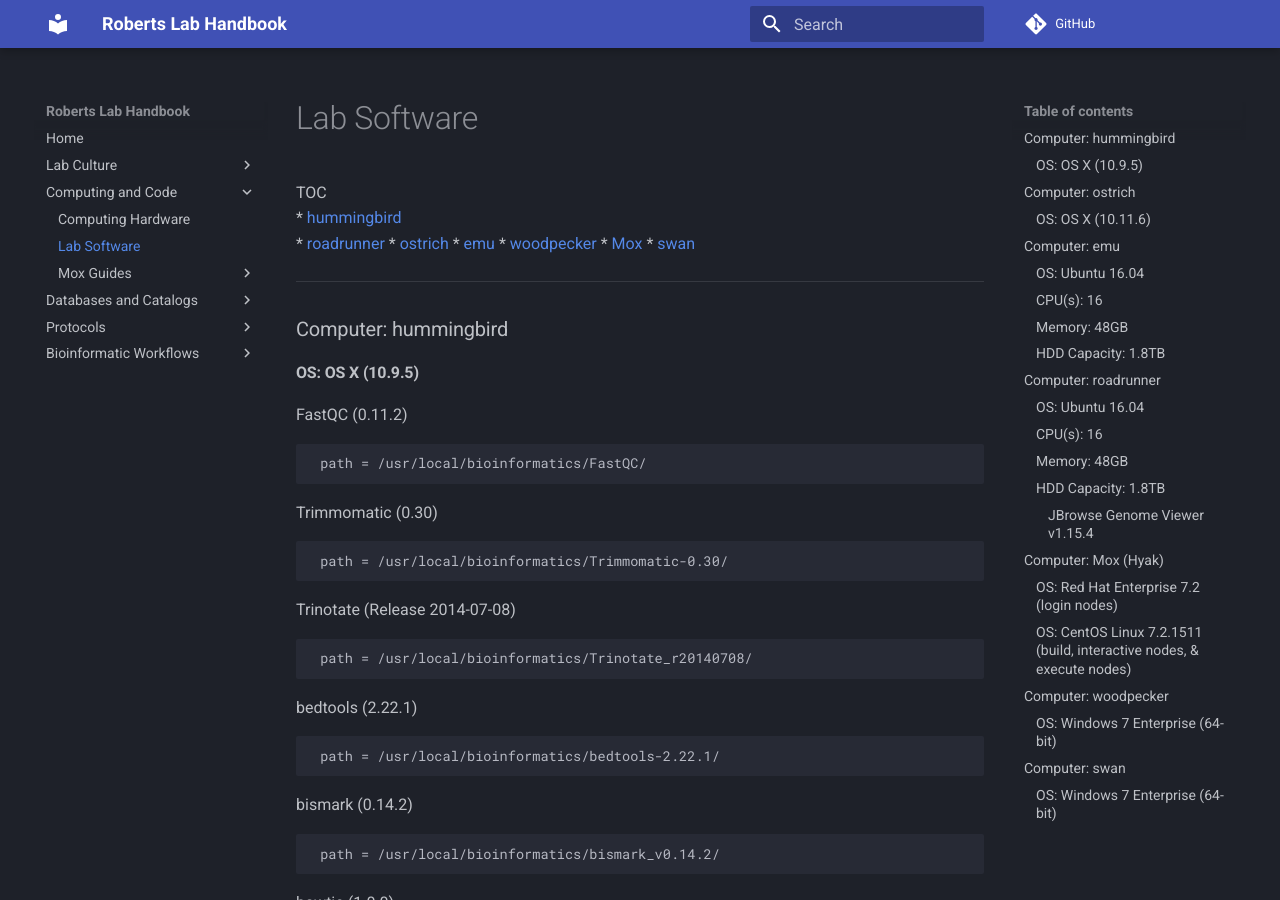
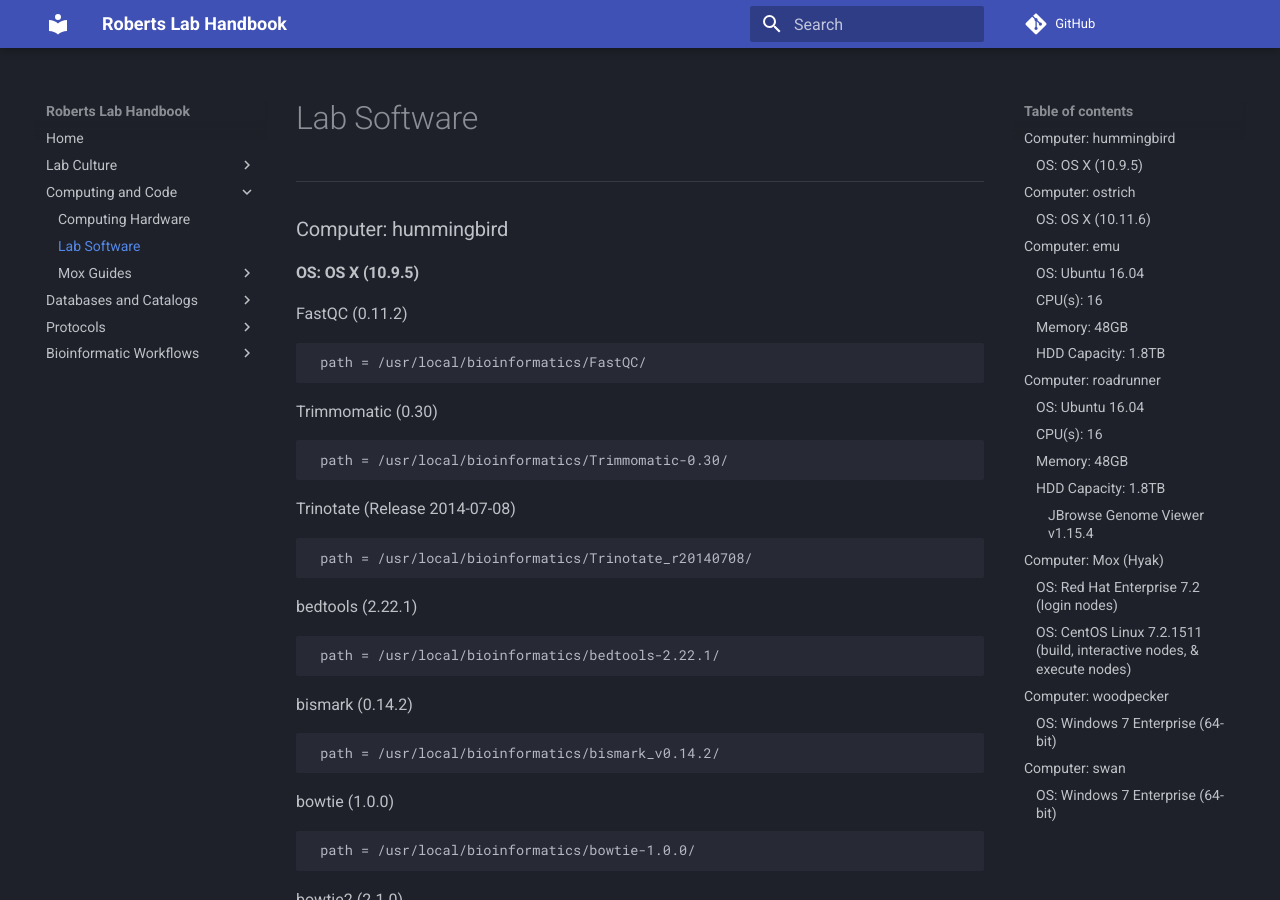
Before and after one commit to RobertsLab/resources, an MkDocs documentation site: the page built from docs/Lab-Software.md, in a window 1280 px wide and 900 px high. Built offline with MkDocs 1.6.1 and Material for MkDocs 9.7.7, drawn with Linux system fonts in a browser that asks for light colours; comment, search, counter and statistics services are not loaded.

Commit message:
removed url toc at top of page

```diff
--- a/docs/Lab-Software.md
+++ b/docs/Lab-Software.md
@@ -1,11 +1,3 @@
-TOC
-* [hummingbird](https://github.com/RobertsLab/resources/wiki/Lab-Software#computer-hummingbird)
-* [roadrunner](https://github.com/RobertsLab/resources/wiki/Lab-Software/#computer-roadrunner)
-* [ostrich](https://github.com/RobertsLab/resources/wiki/Lab-Software#computer-ostrich)
-* [emu](https://github.com/RobertsLab/resources/wiki/Lab-Software/#computer-emu)
-* [woodpecker](https://github.com/RobertsLab/resources/wiki/Lab-Software#computer-woodpecker)
-* [Mox](https://github.com/RobertsLab/resources/wiki/Lab-Software#computer-mox-hyak)
-* [swan](https://github.com/RobertsLab/resources/wiki/Lab-Software#computer-swan)
 
 ---
 
```
